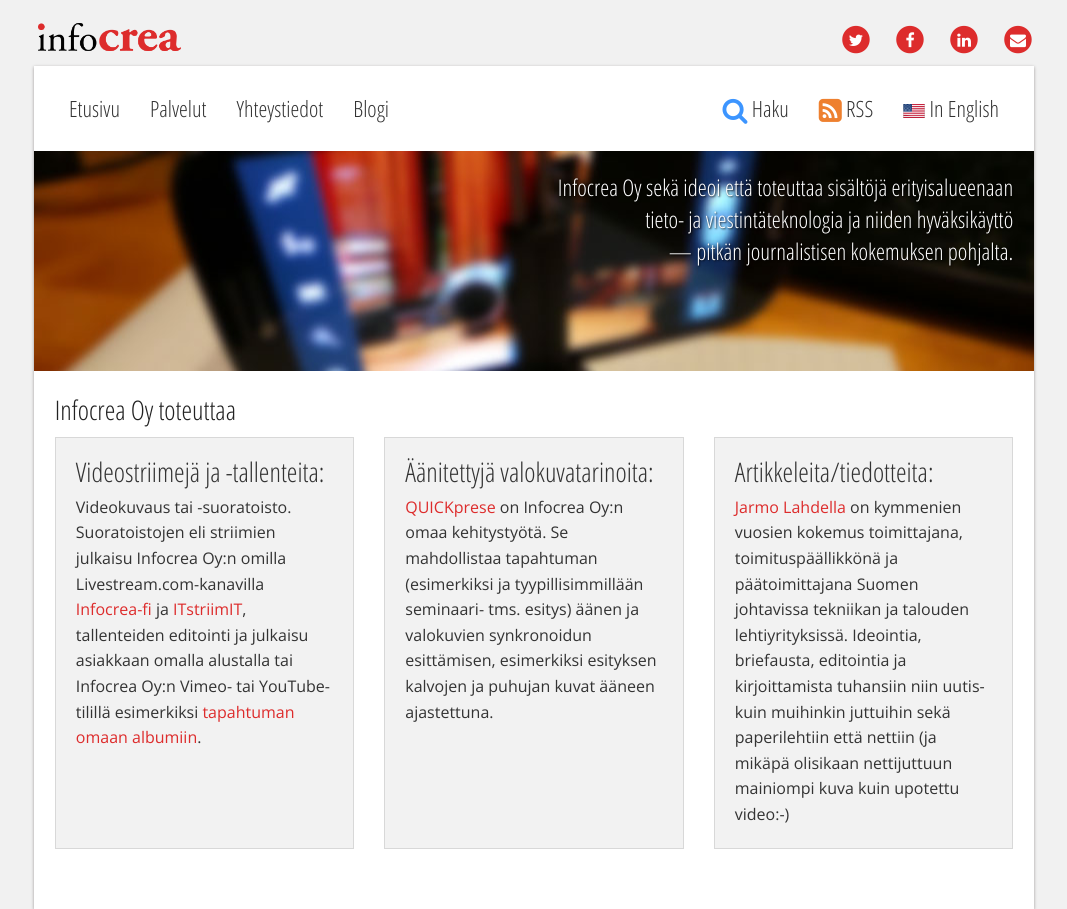
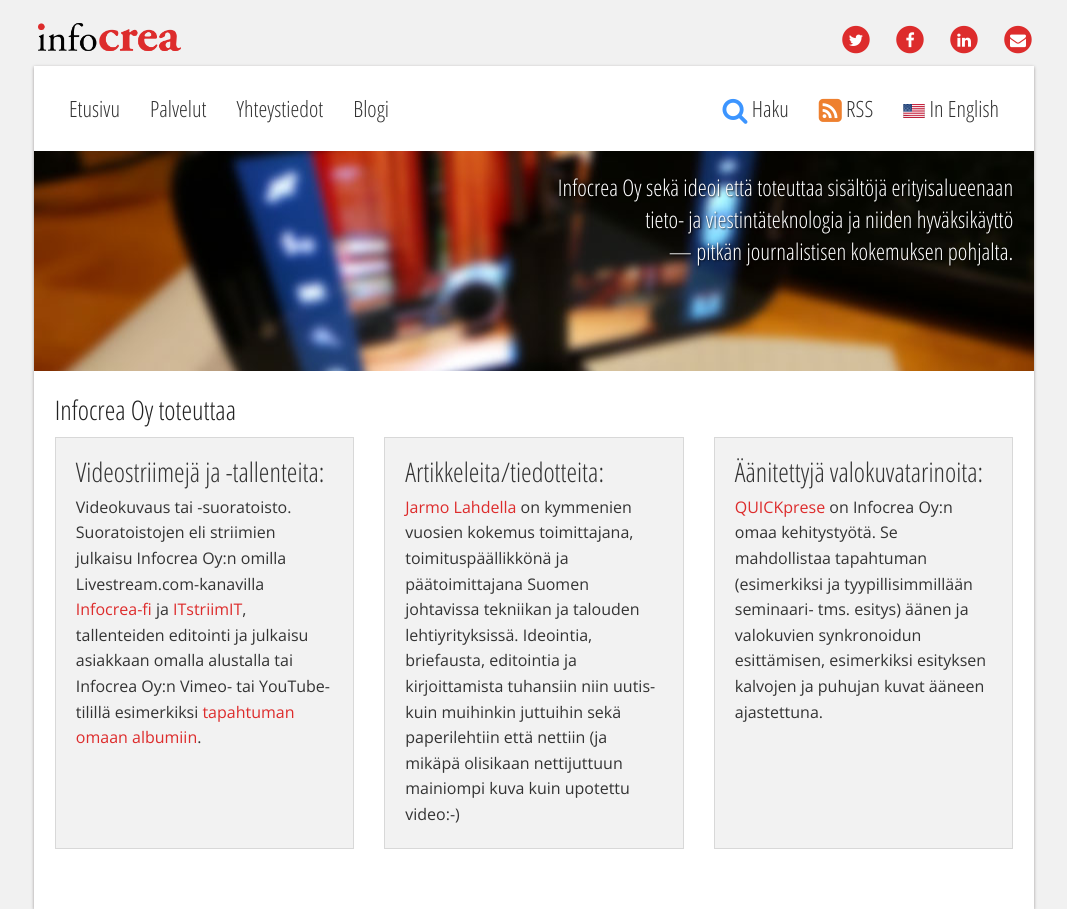
Before and after one commit to Pyppe/infocrea.fi, a Jekyll site: the page built from index.html, in a window 1280 px wide. Shown: the whole page, without its empty margins (106-1173 px from the left). Built offline with Jekyll 4.4.1, drawn with Linux system fonts in a browser that asks for light colours; nearby versions of some CDN libraries.

Commit message:
Updated index.html

```diff
--- a/index.html
+++ b/index.html
@@ -31,16 +31,6 @@
     </div>
     <div class="columns large-4 example">
       <div class="panel" data-equalizer-watch>
-        <h3>Äänitettyjä valokuvatarinoita:</h3>
-        <p>
-          <a href="http://www.quickprese.com/">QUICKprese</a> on Infocrea Oy:n omaa kehitystyötä. Se mahdollistaa
-          tapahtuman (esimerkiksi ja tyypillisimmillään seminaari- tms. esitys) äänen ja valokuvien synkronoidun
-          esittämisen, esimerkiksi esityksen kalvojen ja puhujan kuvat ääneen ajastettuna.
-        </p>
-      </div>
-    </div>
-    <div class="columns large-4 example">
-      <div class="panel" data-equalizer-watch>
         <h3>Artikkeleita/tiedotteita:</h3>
         <p>
           <a href="http://www.infocrea.fi/Jarmo-Lahti-CV">Jarmo Lahdella</a> on kymmenien vuosien kokemus toimittajana,
@@ -50,5 +40,15 @@
         </p>
       </div>
     </div>
+    <div class="columns large-4 example">
+      <div class="panel" data-equalizer-watch>
+        <h3>Äänitettyjä valokuvatarinoita:</h3>
+        <p>
+          <a href="http://www.quickprese.com/">QUICKprese</a> on Infocrea Oy:n omaa kehitystyötä. Se mahdollistaa
+          tapahtuman (esimerkiksi ja tyypillisimmillään seminaari- tms. esitys) äänen ja valokuvien synkronoidun
+          esittämisen, esimerkiksi esityksen kalvojen ja puhujan kuvat ääneen ajastettuna.
+        </p>
+      </div>
+    </div>
   </div>
 </div>
```
